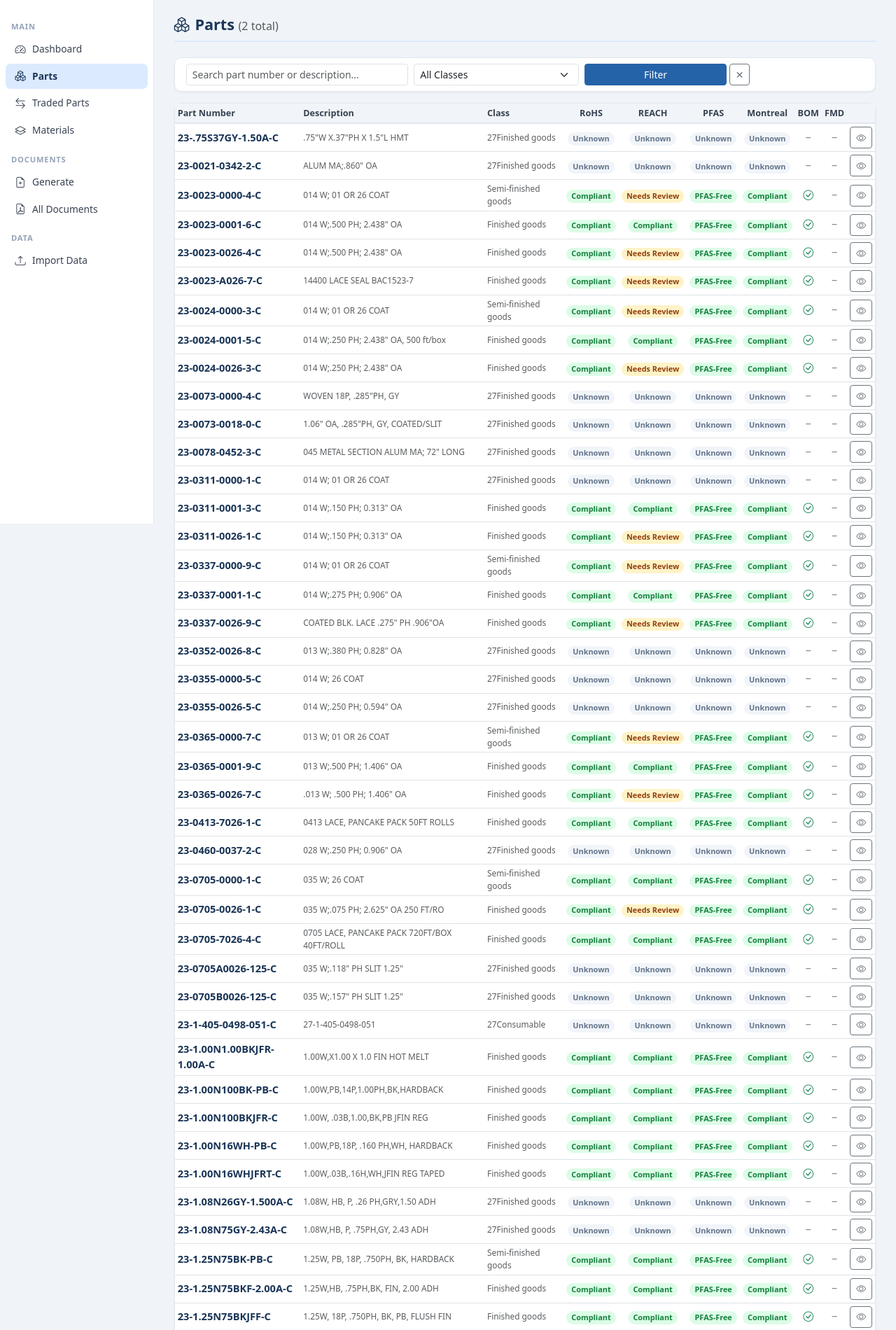
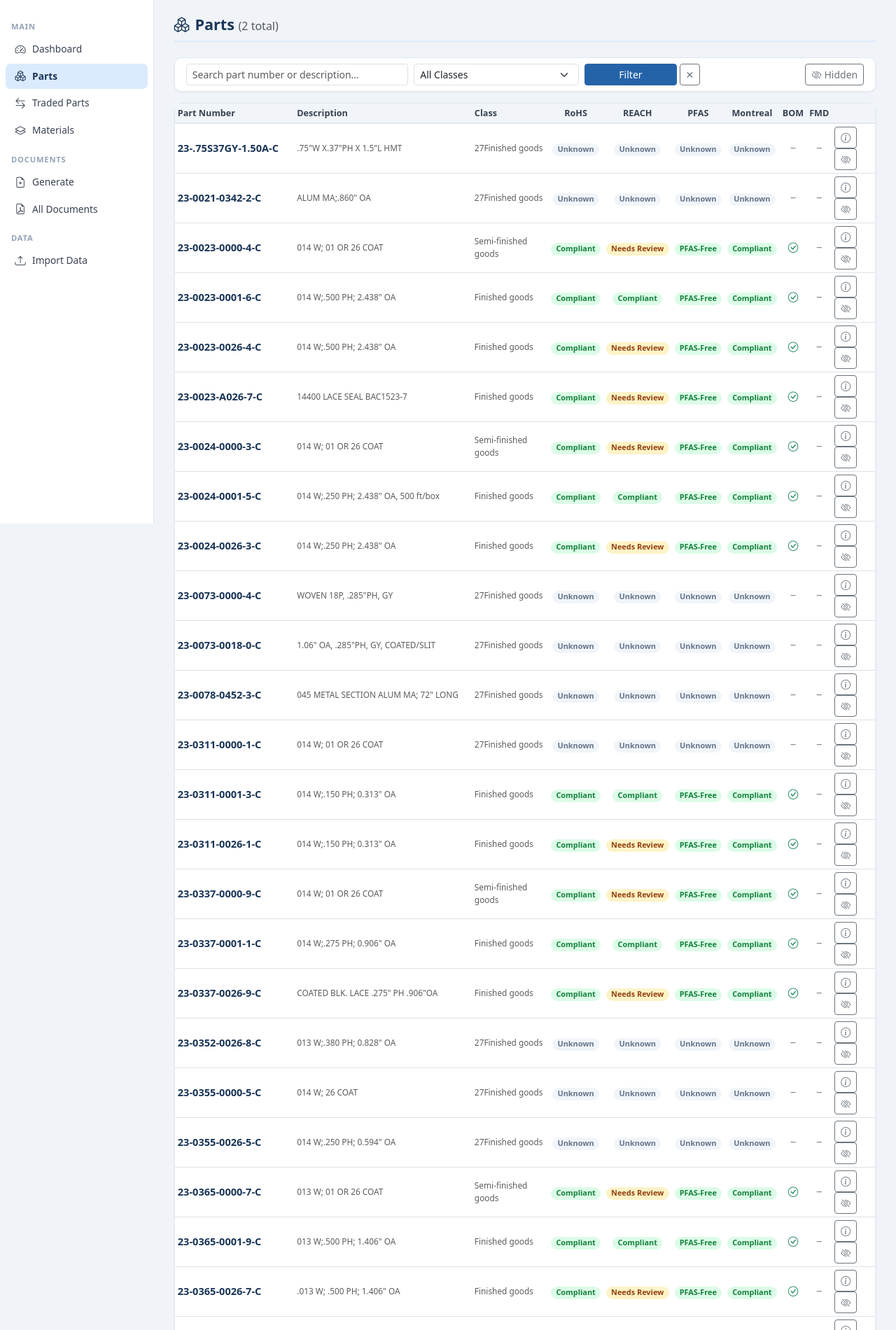
Before and after one commit to Colton-Tudisco/quality-compliance-project, a Flask app: page /parts in a window 1280 px wide. Shown: the part 52-1952 px from the top of the page at 70% size. Run offline with Flask 3, Linux system fonts and the light colour scheme; data comes from the database, SQL or seed files in the repository; both versions use the stored data as it was after the commit; data that the repository does not hold is empty.

Commit message:
Wired in hidden parts structure

```diff
--- a/add_columns.py
+++ b/add_columns.py
@@ -11,6 +11,7 @@
     )
 """)
 conn.execute("UPDATE parts SET is_active=0 WHERE UPPER(description) LIKE '%INACTIVE%'")
+conn.execute("ALTER TABLE parts ADD COLUMN is_hidden INTEGER DEFAULT 0")
 conn.commit()
 conn.close()
 print("Done")
--- a/app.py
+++ b/app.py
@@ -367,7 +367,7 @@
          WHERE cs.part_number=p.part_number AND cs.standard='Montreal Protocol' LIMIT 1) as montreal_status,
         (SELECT COUNT(*) FROM fmd_files f
          WHERE f.part_number=p.part_number) as has_fmd
-        FROM parts p WHERE p.is_traded=0 AND p.is_active=1"""
+        FROM parts p WHERE p.is_traded=0 AND p.is_active=1 AND p.is_hidden=0"""
     params = []
 
     if search:
@@ -400,11 +400,10 @@
                            classes=classes, page=page,
                            total_pages=total_pages, total_count=total_count)
 
-
 @app.route("/parts/traded")
 def traded_parts():
     search = request.args.get("search","").strip()
-    query  = "SELECT * FROM parts WHERE is_traded=1"
+    query  = "SELECT * FROM parts WHERE is_traded=1 AND is_hidden=0"
     params = []
     if search:
         query += " AND (part_number LIKE ? OR description LIKE ?)"
@@ -414,6 +413,38 @@
     parts = conn.execute(query, params).fetchall()
     conn.close()
     return render_template("traded_parts.html", parts=parts, search=search)
+
+@app.route("/parts/hidden")
+def hidden_parts():
+    conn = get_db()
+    parts = conn.execute(
+        "SELECT * FROM parts WHERE is_hidden=1 ORDER BY part_number"
+    ).fetchall()
+    conn.close()
+    return render_template("hidden_parts.html", parts=parts)
+
+
+@app.route("/parts/<path:part_number>/hide", methods=["POST"])
+def hide_part(part_number):
+    conn = get_db()
+    conn.execute("UPDATE parts SET is_hidden=1 WHERE part_number=?", (part_number,))
+    conn.commit()
+    conn.close()
+    flash("Part hidden.", "info")
+    next_page = request.args.get("next")
+    if next_page == "traded":
+        return redirect(url_for("traded_parts"))
+    return redirect(url_for("parts_list"))
+
+
+@app.route("/parts/<path:part_number>/unhide", methods=["POST"])
+def unhide_part(part_number):
+    conn = get_db()
+    conn.execute("UPDATE parts SET is_hidden=0 WHERE part_number=?", (part_number,))
+    conn.commit()
+    conn.close()
+    flash("Part restored.", "success")
+    return redirect(url_for("hidden_parts"))
 
 
 @app.route("/parts/<path:part_number>")
@@ -504,9 +535,7 @@
     if not fmd or not os.path.exists(fmd["file_path"]):
         flash("FMD file not found.", "danger")
         return redirect(url_for("part_detail", part_number=part_number))
-    return send_file(fmd["file_path"], as_attachment=True,
-                     download_name=fmd["filename"])
-
+    return send_file(fmd["file_path"], as_attachment=True, download_name=fmd["filename"])
 
 # ---------------------------------------------------------------------------
 # Materials
@@ -875,7 +904,7 @@
             (SELECT cs.status FROM compliance_status cs WHERE cs.part_number=p.part_number AND cs.standard='PFAS' LIMIT 1) as pfas_status,
             (SELECT cs.status FROM compliance_status cs WHERE cs.part_number=p.part_number AND cs.standard='Montreal Protocol' LIMIT 1) as montreal_status
         FROM parts p
-        WHERE p.is_traded=0 AND p.is_active=1
+        WHERE p.is_traded=0 AND p.is_active=1 AND p.is_hidden=0
         ORDER BY p.part_number
     """).fetchall()
     conn.close()
--- a/templates/base.html
+++ b/templates/base.html
@@ -154,9 +154,9 @@
 {% with messages = get_flashed_messages(with_categories=true) %}
   {% if messages %}
     {% for cat, msg in messages %}
-        <div class="alert alert-{{ cat }} alert-dismissible fade show py-2 px-3 mb-3" role="alert">
-          {{ msg }}
-          <button type="button" class="btn-close btn-sm" data-bs-dismiss="alert">Dismiss</button>
+      <div class="alert alert-{{ cat }} fade show py-2 px-3 mb-3" role="alert" style="display:flex; align-items:center; justify-content:space-between;">
+        <span>{{ msg }}</span>
+        <span onclick="this.closest('.alert').remove()" style="cursor:pointer; font-size:1rem; line-height:1; opacity:0.5; margin-left:1rem;">&times;</span>
       </div>
     {% endfor %}
   {% endif %}
--- a/templates/parts.html
+++ b/templates/parts.html
@@ -31,11 +31,16 @@
           {% endfor %}
         </select>
       </div>
-      <div class="col-6 col-md-3">
+      <div class="col-auto">
         <div class="d-flex gap-1">
-          <button type="submit" class="btn btn-primary btn-sm w-100">Filter</button>
+          <button type="submit" class="btn btn-primary btn-sm px-5">Filter</button>
           <a href="/parts" class="btn btn-outline-secondary btn-sm">✕</a>
         </div>
+      </div>
+      <div class="col-auto ms-auto">
+        <a href="/parts/hidden" class="btn btn-outline-secondary btn-sm">
+          <i class="bi bi-eye-slash me-1"></i>Hidden
+        </a>
       </div>
     </form>
   </div>
@@ -90,8 +95,13 @@
             </td>
             <td>
               <a href="/parts/{{ p.part_number }}" class="btn btn-outline-secondary btn-sm" aria-label="View part details">
-                <i class="bi bi-eye"></i>
+                <i class="bi bi-info-circle"></i>
               </a>
+              <form method="post" action="/parts/{{ p.part_number }}/hide" class="d-inline">
+                <button type="submit" class="btn btn-outline-secondary btn-sm" aria-label="Hide part from listing">
+                  <i class="bi bi-eye-slash"></i>
+                </button>
+              </form>
             </td>
           </tr>
           {% endfor %}
@@ -101,7 +111,7 @@
 
     <!-- Pagination -->
     {% if total_pages > 1 %}
-    <nav class="px-3 py-2 border-top">
+    <nav class="px-3 py-2 border-top" aria-label="Pagination">
       <ul class="pagination pagination-sm mb-0">
         {% if page > 1 %}
         <li class="page-item"><a class="page-link" href="?page={{ page-1 }}&search={{ search }}&cls={{ cls_f }}">‹</a></li>
```
Also changed, not shown: templates/hidden_parts.html (added, +67 -0 lines), templates/traded_parts.html (+12 -1 lines), comply.db. Lines whose indentation alone changed are shown as unchanged.
